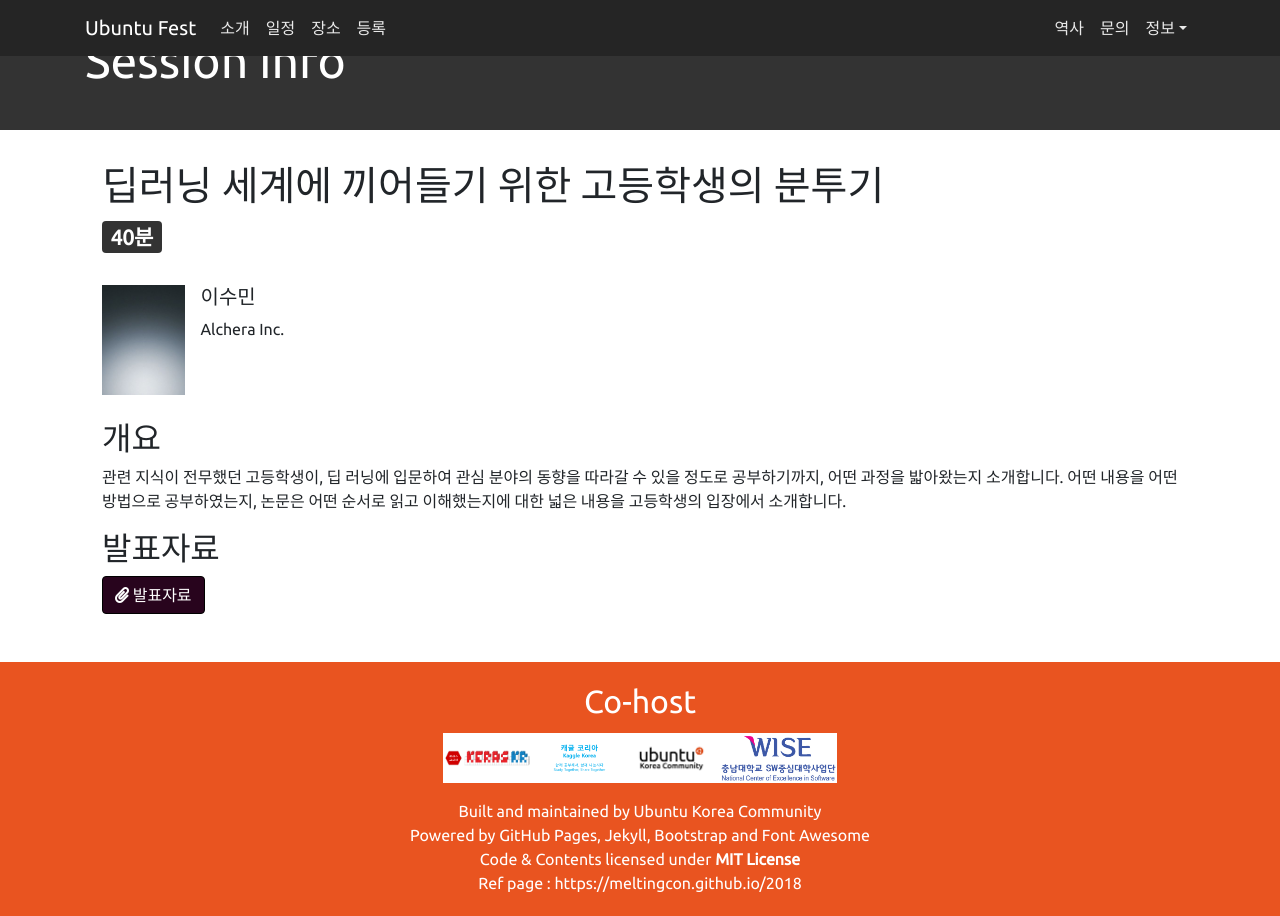
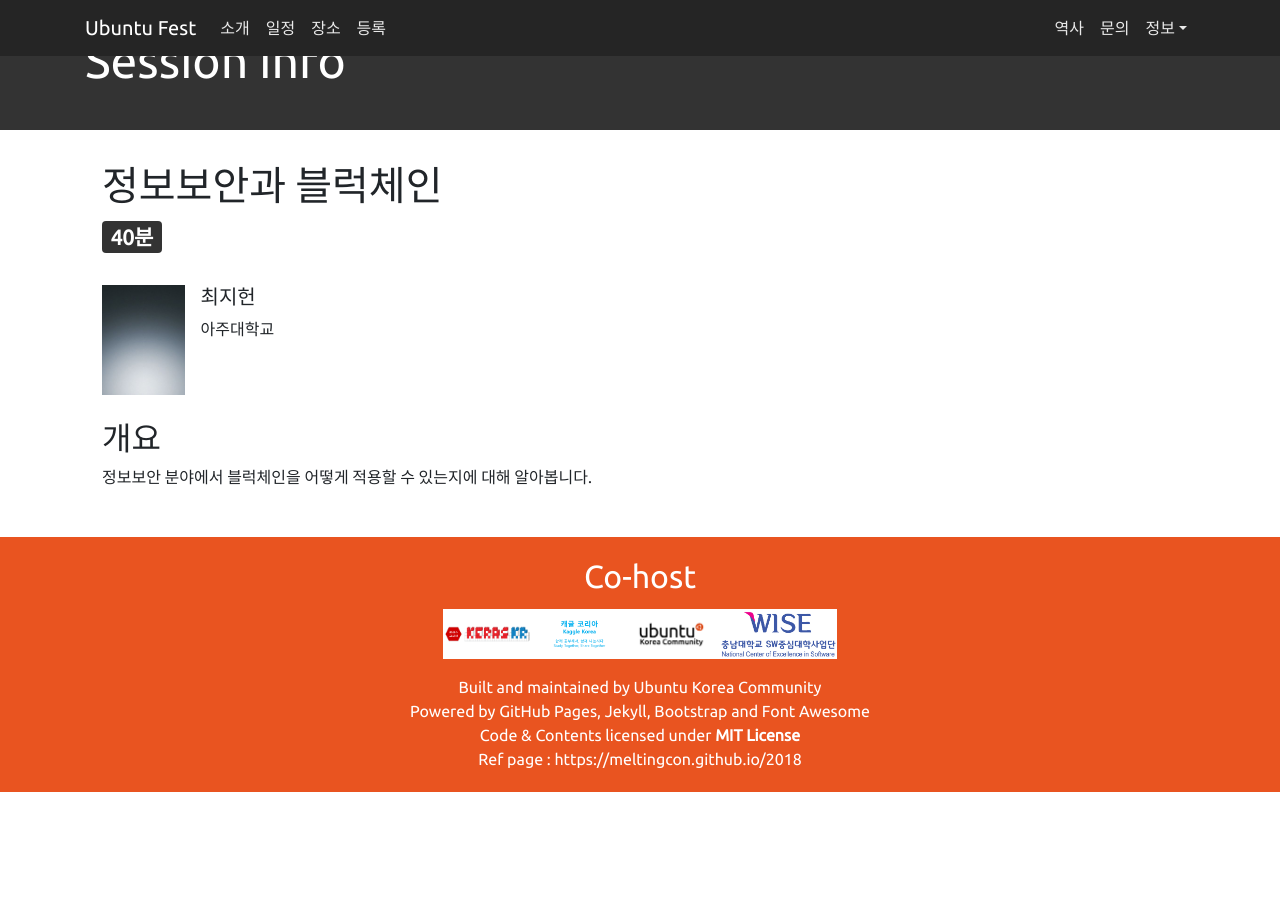
Before and after one commit to ubuntu-kr/ubuntu-fest, a Jekyll site: the page built from _sessions/05*.md, in a window 1280 px wide. Built offline with Jekyll 4.4.1, drawn with Linux system fonts in a browser that asks for light colours.

Commit message:
Update 05*.md

```diff
--- a/_sessions/05*.md
+++ b/_sessions/05*.md
@@ -1,19 +1,20 @@
 ---
 layout: session
 order: 5
-title: 딥러닝 세계에 끼어들기 위한 고등학생의 분투기
+title: 정보보안과 블럭체인
 time: "14:30 ~ 15:10"
 duration: 40분
 href: yes
 speakers:
-  - name: 이수민
-    org: Alchera Inc.
+  - name: 최지헌
+    org: 아주대학교
     desc:
     image: ../assets/imgs/speakers/SELF.jpg
 ---
 ## 개요
-관련 지식이 전무했던 고등학생이, 딥 러닝에 입문하여 관심 분야의 동향을 따라갈 수 있을 정도로 공부하기까지, 어떤 과정을 밟아왔는지 소개합니다.
-어떤 내용을 어떤 방법으로 공부하였는지, 논문은 어떤 순서로 읽고 이해했는지에 대한 넓은 내용을 고등학생의 입장에서 소개합니다.
+정보보안 분야에서 블럭체인을 어떻게 적용할 수 있는지에 대해 알아봅니다.
 
+<!--
 ## 발표자료
-<a class="btn btn-primary" href="https://www.slideshare.net/UbuntuKorea/ss-122568570" role="button"><i class="fas fa-paperclip"></i> 발표자료</a>
+<a class="btn btn-primary" href="https://www.slideshare.net/UbuntuKorea/malware-dataset-ubuntu" role="button"><i class="fas fa-paperclip"></i> 발표자료</a>
+-->
```
